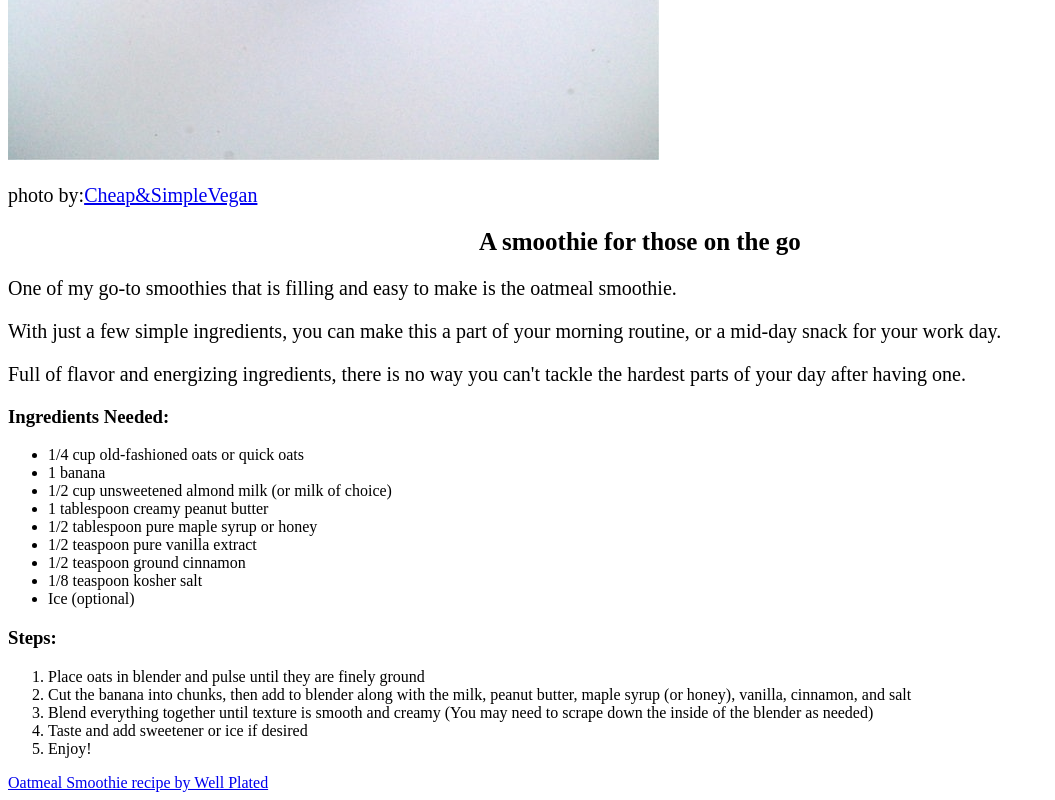
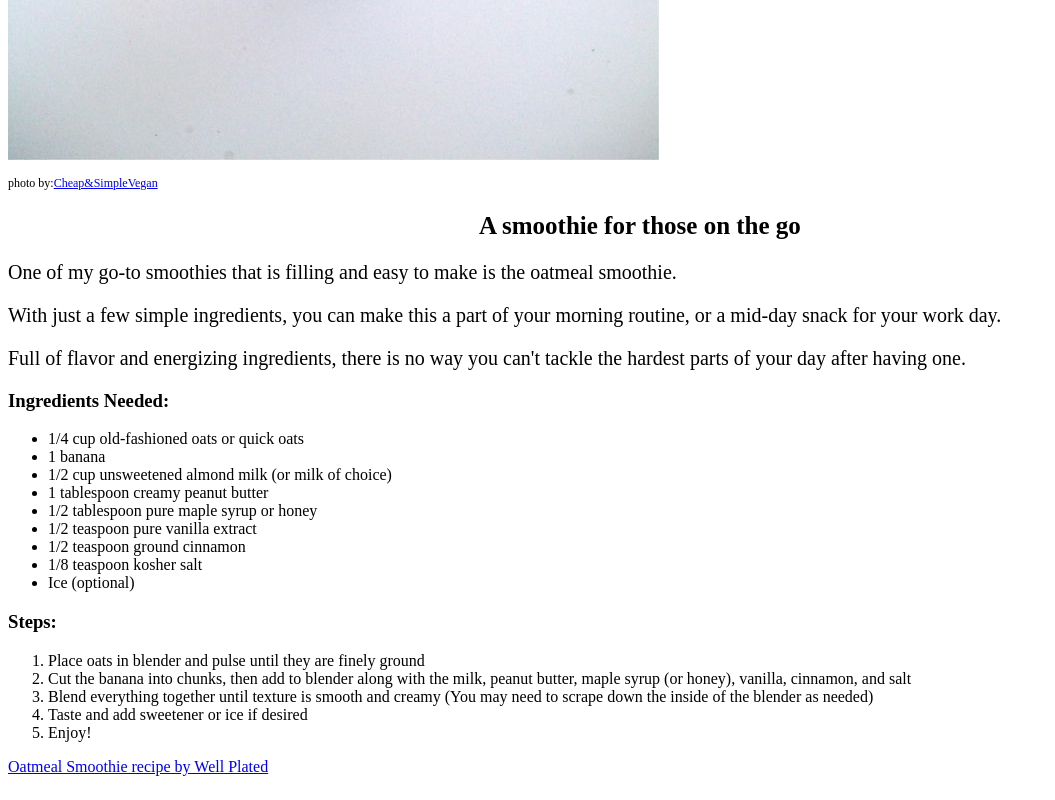
Before and after one commit to adish91/odin-recipes, a plain HTML site: page recipes/oatmeal_smoothie.html in a window 1280 px wide. Shown: the part 833-1633 px from the top of the page, without its empty margins (0-1055 px from the left). Drawn offline with Linux system fonts and the light colour scheme.

Commit message:
Change font for photo credit

```diff
--- a/styles.css
+++ b/styles.css
@@ -28,6 +28,10 @@
     /* use this for pictures on the smoothie pages */
 }
 
+.photoby {
+    font-size: 12px;
+}
+
 p {
     font-family: "Times New Roman", sans-serif;
     font-size: 20px;
```
